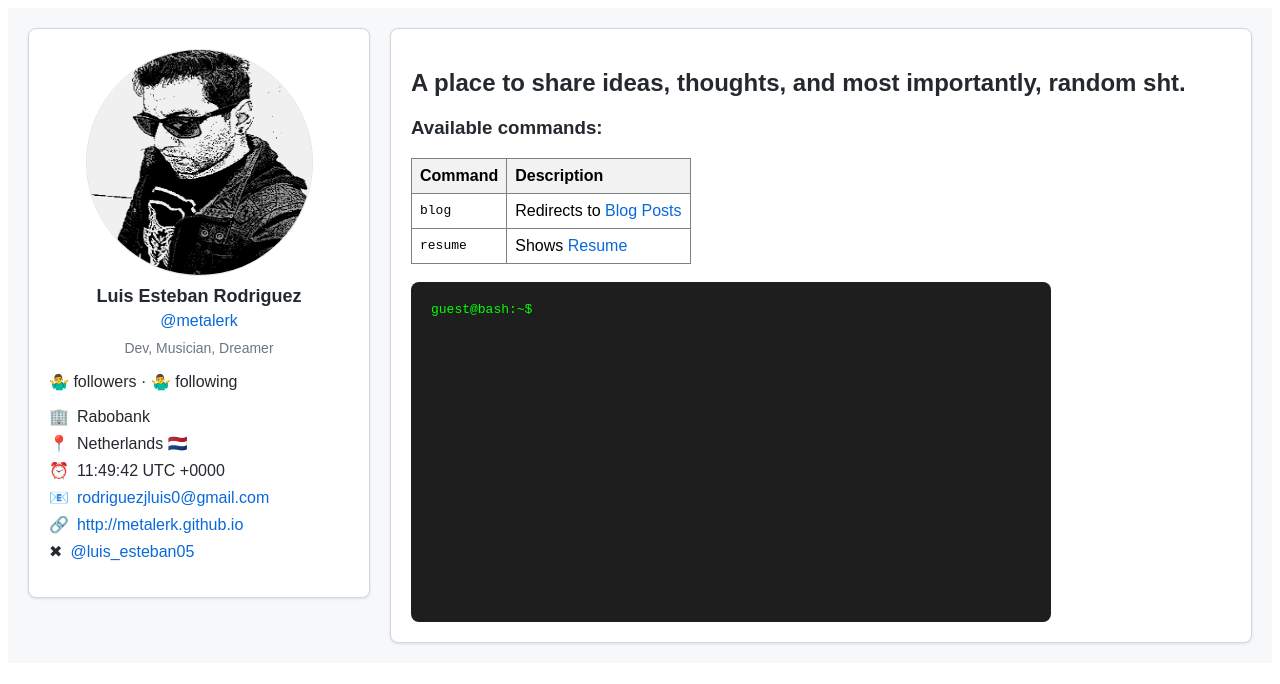
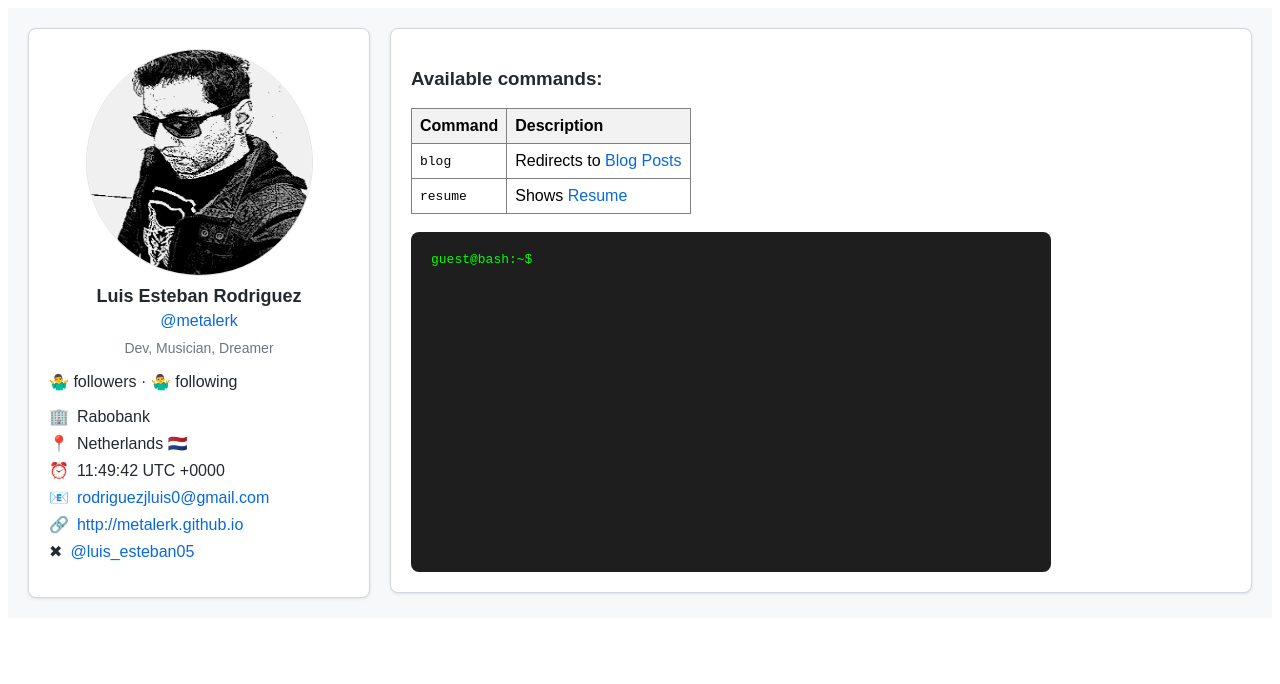
Before and after one commit to metalerk/metalerk.github.io, a Jekyll site: the page built from index.md, in a window 1280 px wide. Shown: the top 684 px of the page. Built offline with Jekyll 4.4.1, drawn with Linux system fonts in a browser that asks for light colours.

Commit message:
clean landing page

```diff
--- a/index.md
+++ b/index.md
@@ -77,8 +77,6 @@ media_subpath: /assets/img/site/
 
     <!-- Main content (List section) -->
     <div id="github-main-content">
-        <h1>A place to share ideas, thoughts, and most importantly, random sht.</h1>
-
         <h3>Available commands:</h3>
 
         <table border="1" style="border-collapse: collapse; text-align: left; font-family: Arial, sans-serif;">
```
